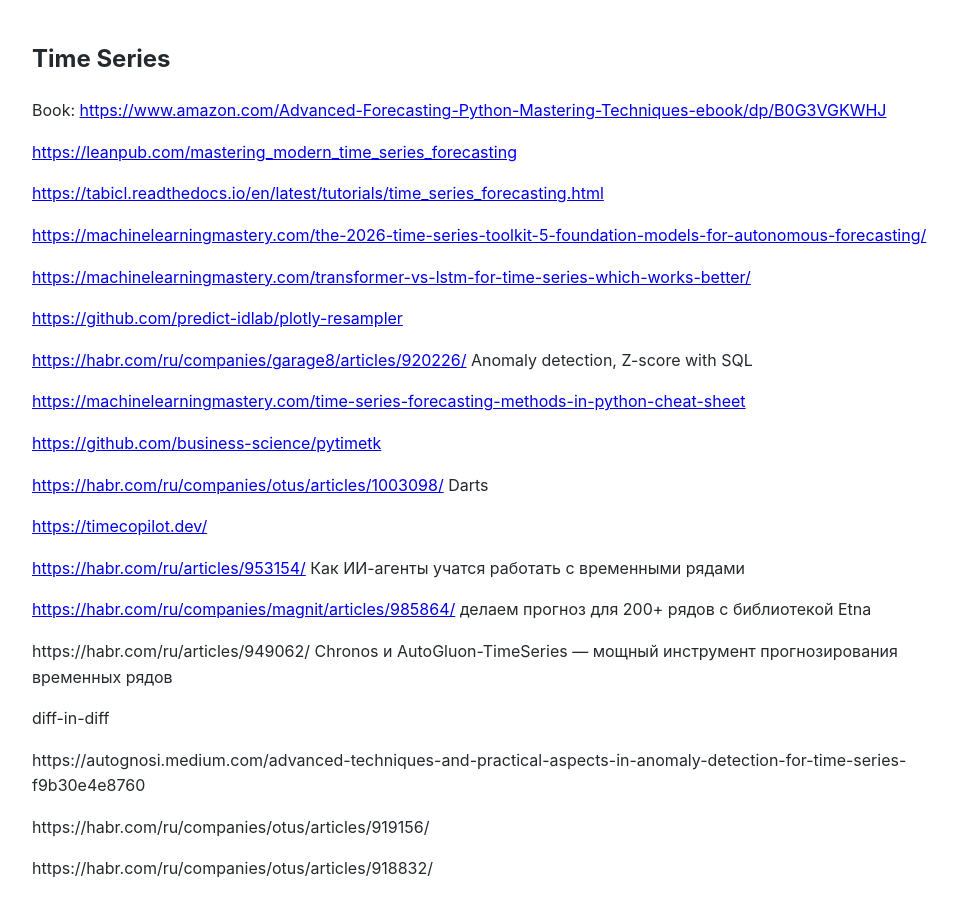
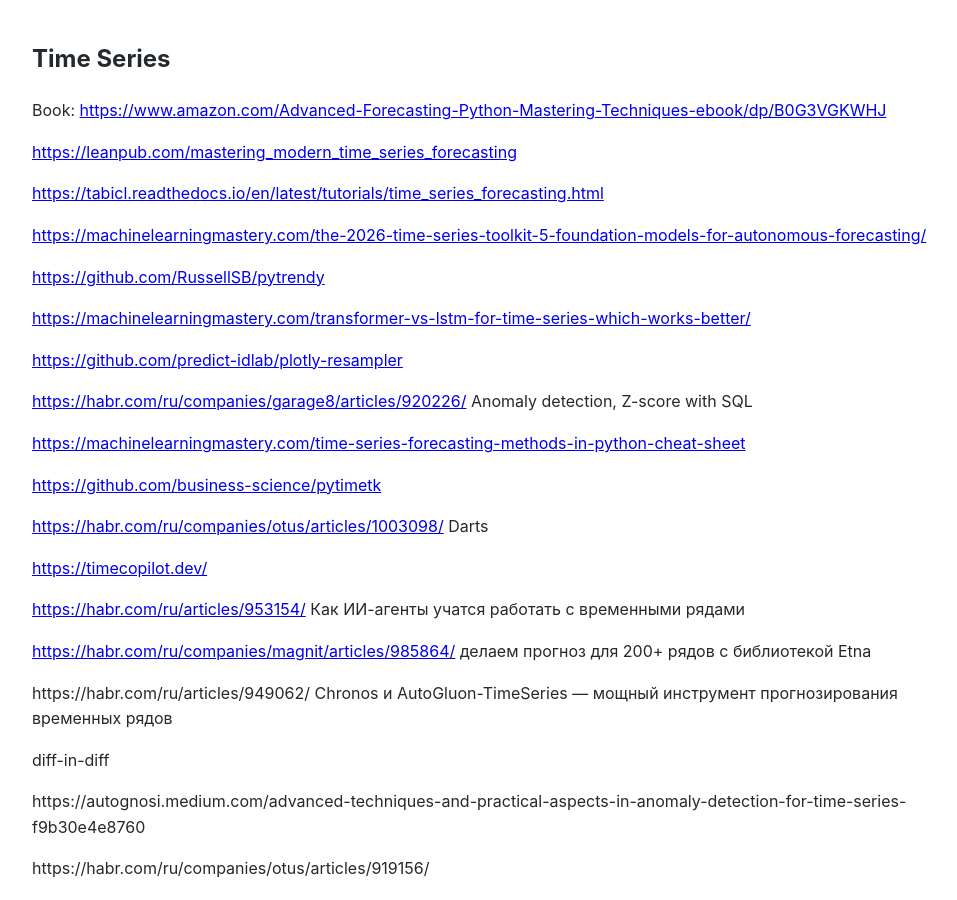
Before and after one commit to Michael-Lubinsky/michael-lubinsky.github.com, a Jekyll site: the page built from timeseries/timeseries.md, in a window 1280 px wide and 900 px high. Shown: the whole window, without its empty margins (158-1115 px from the left). Built offline with Jekyll 4.4.1, drawn with Linux system fonts in a browser that asks for light colours; our own code applies the rules of GitHub Pages for plain Markdown files.

Commit message:
Update timeseries.md

```diff
--- a/timeseries/timeseries.md
+++ b/timeseries/timeseries.md
@@ -6,6 +6,8 @@
 <https://tabicl.readthedocs.io/en/latest/tutorials/time_series_forecasting.html>
 
 <https://machinelearningmastery.com/the-2026-time-series-toolkit-5-foundation-models-for-autonomous-forecasting/>
+
+<https://github.com/RussellSB/pytrendy>
 
 <https://machinelearningmastery.com/transformer-vs-lstm-for-time-series-which-works-better/>
 
```
